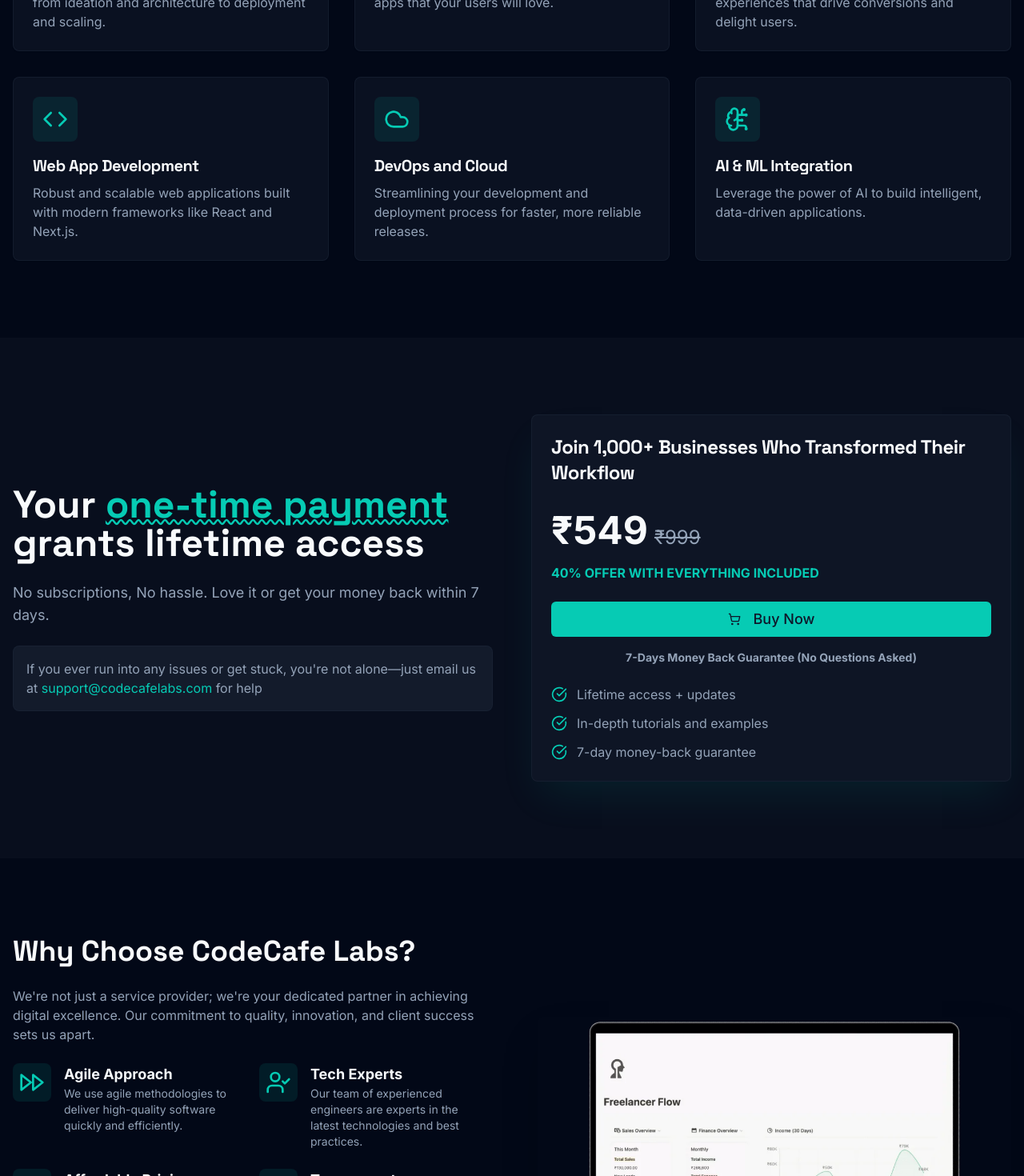
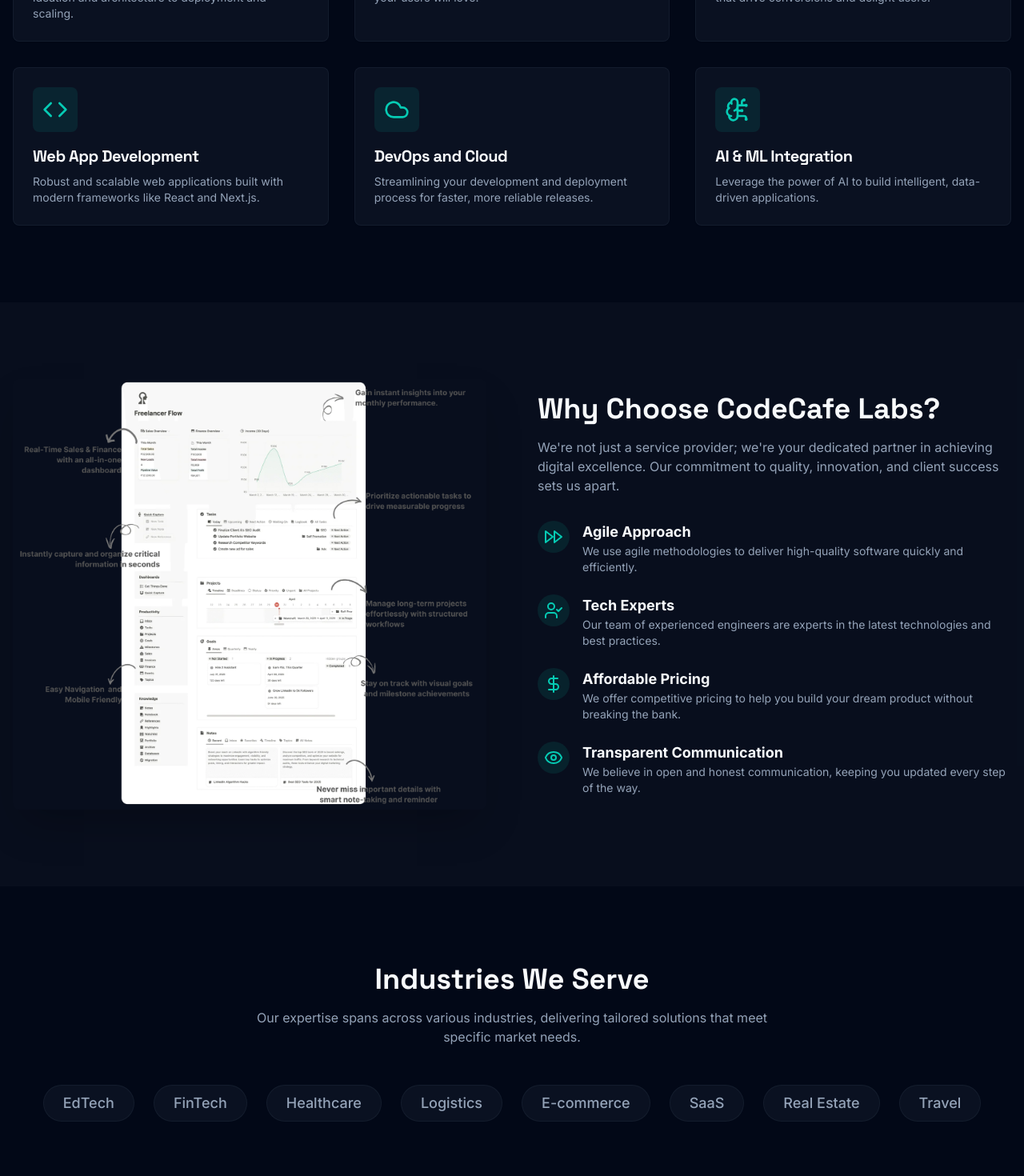
Before and after one commit to CodeCafeLab/launchkit_landingpage, a Next.js app: page / in a window 1280 px wide. Shown: the part 1330-2800 px from the top of the page at 80% size. Built offline with nearby package versions, Linux system fonts and the light colour scheme; what @genkit-ai/googleai, genkit would draw is missing.

Commit message:
Please enhance the UI of this page by improving the layout and data alig

```diff
--- a/src/app/page.tsx
+++ b/src/app/page.tsx
@@ -1,3 +1,4 @@
+
 "use client";
 
 import React, { useState } from "react";
@@ -63,12 +64,10 @@
 ];
 
 const whyChooseUs = [
-  { icon: <FastForward className="h-8 w-8 text-primary" />, title: "Agile Approach", description: "We use agile methodologies to deliver high-quality software quickly and efficiently." },
-  { icon: <UserCheck className="h-8 w-8 text-primary" />, title: "Tech Experts", description: "Our team of experienced engineers are experts in the latest technologies and best practices." },
-  { icon: <DollarSign className="h-8 w-8 text-primary" />, title: "Affordable Pricing", description: "We offer competitive pricing to help you build your dream product without breaking the bank." },
-  { icon: <Eye className="h-8 w-8 text-primary" />, title: "Transparent Communication", description: "We believe in open and honest communication, keeping you updated every step of the way." },
-  { icon: <Scaling className="h-8 w-8 text-primary" />, title: "Scalable Solutions", description: "We build solutions that can grow with your business, ensuring long-term success." },
-  { icon: <Server className="h-8 w-8 text-primary" />, title: "Dedicated Support", description: "Our team is here to support you, providing maintenance and assistance whenever you need it." },
+  { icon: <FastForward className="h-6 w-6 text-primary" />, title: "Agile Approach", description: "We use agile methodologies to deliver high-quality software quickly and efficiently." },
+  { icon: <UserCheck className="h-6 w-6 text-primary" />, title: "Tech Experts", description: "Our team of experienced engineers are experts in the latest technologies and best practices." },
+  { icon: <DollarSign className="h-6 w-6 text-primary" />, title: "Affordable Pricing", description: "We offer competitive pricing to help you build your dream product without breaking the bank." },
+  { icon: <Eye className="h-6 w-6 text-primary" />, title: "Transparent Communication", description: "We believe in open and honest communication, keeping you updated every step of the way." },
 ];
 
 const techStack = [
@@ -101,7 +100,6 @@
   { q: "How long will it take to build my app?", a: "Timelines vary based on project complexity. A simple MVP might take 2-3 months, while a more feature-rich application could take 6 months or longer. We'll provide a detailed project timeline upfront." },
   { q: "Do you offer post-launch support?", a: "Yes, we offer ongoing support and maintenance packages to ensure your application runs smoothly and stays up-to-date with the latest security patches and technology updates." },
   { q: "Can you work with my existing team?", a: "Absolutely. We are happy to collaborate with your in-house team to augment your existing capabilities and ensure a smooth project delivery." },
-  { q: "What makes CodeCafe Labs different from other agencies?", a: "Our key differentiators are our deep technical expertise, our commitment to transparent communication, and our focus on building long-term partnerships. We don't just build software; we build solutions that drive business growth." }
 ];
 
 export default function Home() {
@@ -148,9 +146,9 @@
 
   const navLinks = [
     { name: 'Services', href: '#services' },
-    { name: 'Pricing', href: '#payment' },
     { name: 'Why Us', href: '#why-us' },
     { name: 'Testimonials', href: '#testimonials' },
+    { name: 'Contact', href: '#contact' },
     { name: 'FAQ', href: '#faq' },
   ];
 
@@ -224,7 +222,7 @@
             <h3 className="text-center text-muted-foreground text-lg mb-8">Trusted by 100+ Clients Across India</h3>
             <div className="flex flex-wrap justify-center items-center gap-x-12 gap-y-6 opacity-60 grayscale">
               {[1, 2, 3, 4, 5, 6].map(i => (
-                <Image key={i} src={client} alt={`Client Logo ${i}`} width={120} height={60} data-ai-hint="company logo" />
+                <Image key={i} src={client} alt={`Client Logo ${i}`} width={120} height={40} className="object-contain" data-ai-hint="company logo" />
               ))}
             </div>
           </div>
@@ -243,10 +241,115 @@
                     {service.icon}
                   </div>
                   <CardTitle className="font-headline text-xl mb-2">{service.title}</CardTitle>
-                  <CardContent className="p-0 text-muted-foreground">{service.description}</CardContent>
+                  <CardDescription className="p-0 text-muted-foreground">{service.description}</CardDescription>
                 </Card>
               ))}
             </div>
+          </div>
+        </section>
+
+        <section className="w-full py-16 md:py-24 bg-secondary/20" id="why-us">
+          <div className="container mx-auto px-4">
+            <div className="grid lg:grid-cols-2 gap-16 items-center">
+              <div>
+                <Image src={image4} alt="Why Choose Us" width={600} height={600} className="rounded-lg shadow-2xl" data-ai-hint="team working" />
+              </div>
+              <div className="space-y-8">
+                <div className="text-left space-y-4">
+                    <h2 className="text-3xl md:text-4xl font-bold font-headline">Why Choose CodeCafe Labs?</h2>
+                    <p className="text-muted-foreground max-w-2xl">We're not just a service provider; we're your dedicated partner in achieving digital excellence. Our commitment to quality, innovation, and client success sets us apart.</p>
+                </div>
+                <div className="space-y-6">
+                  {whyChooseUs.map(item => (
+                    <div key={item.title} className="flex items-start gap-4">
+                      <div className="p-2 bg-primary/10 rounded-full flex-shrink-0">{item.icon}</div>
+                      <div>
+                        <h4 className="font-semibold text-lg">{item.title}</h4>
+                        <p className="text-sm text-muted-foreground">{item.description}</p>
+                      </div>
+                    </div>
+                  ))}
+                </div>
+              </div>
+            </div>
+          </div>
+        </section>
+
+        <section className="w-full py-16 md:py-24" id="industries">
+          <div className="container mx-auto px-4">
+            <div className="text-center space-y-4 mb-12">
+              <h2 className="text-3xl md:text-4xl font-bold font-headline">Industries We Serve</h2>
+              <p className="text-muted-foreground max-w-2xl mx-auto">Our expertise spans across various industries, delivering tailored solutions that meet specific market needs.</p>
+            </div>
+            <div className="flex flex-wrap justify-center items-center gap-4 md:gap-6">
+              {industries.map(industry => (
+                <div key={industry} className="py-2 px-6 bg-secondary/30 border border-border/50 rounded-full text-lg font-medium text-muted-foreground transition-all hover:bg-primary/10 hover:text-primary">
+                  {industry}
+                </div>
+              ))}
+            </div>
+          </div>
+        </section>
+
+        <section className="w-full py-16 md:py-24 bg-secondary/20" id="tech-stack">
+            <div className="container mx-auto px-4">
+                <div className="text-center space-y-4 mb-12">
+                    <h2 className="text-3xl md:text-4xl font-bold font-headline">Our Tech Stack</h2>
+                    <p className="text-muted-foreground max-w-2xl mx-auto">We use a modern, robust, and scalable tech stack to build world-class applications.</p>
+                </div>
+                <div className="flex flex-wrap justify-center items-center gap-x-12 gap-y-8">
+                    {techStack.map(tech => (
+                        <div key={tech.name} className="group flex flex-col items-center gap-3 text-center w-24">
+                            <div className="grayscale group-hover:grayscale-0 transition-all duration-300">
+                                <Image src={tech.icon} alt={`${tech.name} logo`} width={48} height={48} className="object-contain" data-ai-hint={tech.hint} />
+                            </div>
+                            <p className="text-sm font-medium text-muted-foreground group-hover:text-primary transition-colors duration-300">{tech.name}</p>
+                        </div>
+                    ))}
+                </div>
+            </div>
+        </section>
+
+        <section className="w-full py-16 md:py-24" id="testimonials">
+          <div className="container mx-auto px-4">
+            <div className="text-center space-y-4 mb-12">
+              <h2 className="text-3xl md:text-4xl font-bold font-headline">What Our Clients Say</h2>
+              <p className="text-muted-foreground max-w-2xl mx-auto">Real stories from businesses we've helped empower.</p>
+            </div>
+            <Carousel
+              opts={{
+                align: "start",
+                loop: true,
+              }}
+              className="w-full"
+            >
+              <CarouselContent>
+                {testimonials.map((testimonial, index) => (
+                  <CarouselItem key={index} className="md:basis-1/2 lg:basis-1/3">
+                    <div className="p-1 h-full">
+                      <Card className="bg-secondary/30 border-border/50 h-full flex flex-col">
+                        <CardContent className="p-6 flex flex-col items-start text-left flex-grow">
+                            <Star className="w-5 h-5 text-yellow-400 mb-4" />
+                            <p className="italic text-foreground mb-6 flex-grow">"{testimonial.quote}"</p>
+                          <div className="flex items-center gap-4">
+                            <Avatar>
+                              <AvatarImage src={testimonial.avatar} alt={testimonial.name} data-ai-hint={testimonial.hint} />
+                              <AvatarFallback>{testimonial.name.charAt(0)}</AvatarFallback>
+                            </Avatar>
+                            <div>
+                              <p className="font-semibold">{testimonial.name}</p>
+                              <p className="text-sm text-muted-foreground">{testimonial.company}</p>
+                            </div>
+                          </div>
+                        </CardContent>
+                      </Card>
+                    </div>
+                  </CarouselItem>
+                ))}
+              </CarouselContent>
+              <CarouselPrevious />
+              <CarouselNext />
+            </Carousel>
           </div>
         </section>
 
@@ -301,128 +404,12 @@
           </div>
         </section>
 
-
-        <section className="w-full py-16 md:py-24" id="why-us">
-          <div className="container mx-auto px-4">
-            <div className="grid lg:grid-cols-2 gap-16 items-center">
-              <div className="space-y-6">
-                <h2 className="text-3xl md:text-4xl font-bold font-headline">Why Choose CodeCafe Labs?</h2>
-                <p className="text-muted-foreground">We're not just a service provider; we're your dedicated partner in achieving digital excellence. Our commitment to quality, innovation, and client success sets us apart.</p>
-                <div className="grid gap-6 sm:grid-cols-2">
-                  {whyChooseUs.map(item => (
-                    <div key={item.title} className="flex items-start gap-4">
-                      <div className="p-2 bg-primary/10 rounded-lg flex-shrink-0">{item.icon}</div>
-                      <div>
-                        <h4 className="font-semibold text-lg">{item.title}</h4>
-                        <p className="text-sm text-muted-foreground">{item.description}</p>
-                      </div>
-                    </div>
-                  ))}
-                </div>
-              </div>
-              <div>
-                <Image src={image3} alt="Team discussing project" width={600} height={450} className="rounded-lg shadow-2xl" data-ai-hint="team collaboration" />
-              </div>
-            </div>
-          </div>
-        </section>
-
-        <section>
-          <div className="container mx-auto px-4 flex justify-center items-center">
-            <Image src={image2} alt="Team discussing project" width={600} height={450} className="rounded-lg shadow-2xl" data-ai-hint="team collaboration" />
-          </div>
-        </section>
-
-        <section className="w-full py-16 md:py-24 bg-secondary/20" id="tech-stack">
-            <div className="container mx-auto px-4">
-                <div className="text-center space-y-4 mb-12">
-                    <h2 className="text-3xl md:text-4xl font-bold font-headline">Our Tech Stack</h2>
-                    <p className="text-muted-foreground max-w-2xl mx-auto">We use a modern, robust, and scalable tech stack to build world-class applications.</p>
-                </div>
-                <div className="flex flex-wrap justify-center items-center gap-x-12 gap-y-8">
-                    {techStack.map(tech => (
-                        <div key={tech.name} className="group flex flex-col items-center gap-3 text-center w-24">
-                            <div className="grayscale group-hover:grayscale-0 transition-all duration-300">
-                                <Image src={tech.icon} alt={`${tech.name} logo`} width={40} height={40} data-ai-hint={tech.hint} />
-                            </div>
-                            <p className="text-sm font-medium text-muted-foreground group-hover:text-primary transition-colors duration-300">{tech.name}</p>
-                        </div>
-                    ))}
-                </div>
-            </div>
-        </section>
-
-        <section className="w-full py-16 md:py-24" id="industries">
-          <div className="container mx-auto px-4">
-            <div className="text-center space-y-4 mb-12">
-              <h2 className="text-3xl md:text-4xl font-bold font-headline">We’ve Worked With</h2>
-              <p className="text-muted-foreground max-w-2xl mx-auto">Our expertise spans across various industries, delivering tailored solutions that meet specific market needs.</p>
-            </div>
-            <div className="flex flex-wrap justify-center items-center gap-4 md:gap-6">
-              {industries.map(industry => (
-                <div key={industry} className="py-2 px-6 bg-secondary/30 border border-border/50 rounded-full text-lg font-medium text-muted-foreground transition-all hover:bg-primary/10 hover:text-primary">
-                  {industry}
-                </div>
-              ))}
-            </div>
-          </div>
-        </section>
-
-
-        <section className="w-full py-16 md:py-24 bg-secondary/20" id="testimonials">
-          <div className="container mx-auto px-4">
-            <div className="text-center space-y-4 mb-12">
-              <h2 className="text-3xl md:text-4xl font-bold font-headline">What Our Clients Say</h2>
-              <p className="text-muted-foreground max-w-2xl mx-auto">Real stories from businesses we've helped empower.</p>
-            </div>
-            <Carousel
-              opts={{
-                align: "start",
-                loop: true,
-              }}
-              className="w-full"
-            >
-              <CarouselContent>
-                {testimonials.map((testimonial, index) => (
-                  <CarouselItem key={index} className="md:basis-1/2 lg:basis-1/3">
-                    <div className="p-1 h-full">
-                      <Card className="bg-secondary/30 border-border/50 h-full flex flex-col">
-                        <CardContent className="p-6 flex flex-col items-start text-left flex-grow">
-                          <p className="italic text-foreground mb-6 flex-grow">"{testimonial.quote}"</p>
-                          <div className="flex items-center gap-4">
-                            <Avatar>
-                              <AvatarImage src={testimonial.avatar} alt={testimonial.name} data-ai-hint={testimonial.hint} />
-                              <AvatarFallback>{testimonial.name.charAt(0)}</AvatarFallback>
-                            </Avatar>
-                            <div>
-                              <p className="font-semibold">{testimonial.name}</p>
-                              <p className="text-sm text-muted-foreground">{testimonial.company}</p>
-                            </div>
-                          </div>
-                        </CardContent>
-                      </Card>
-                    </div>
-                  </CarouselItem>
-                ))}
-              </CarouselContent>
-              <CarouselPrevious />
-              <CarouselNext />
-            </Carousel>
-          </div>
-        </section>
-
-        <section>
-          <div className="container mx-auto px-4 flex justify-center items-center">
-            <Image src={image1} alt="Team discussing project" width={600} height={450} className="rounded-lg shadow-2xl" data-ai-hint="team collaboration" />
-          </div>
-        </section>
-
         <section className="w-full py-16 md:py-24" id="contact">
           <div className="container mx-auto px-4">
             <div className="grid lg:grid-cols-2 gap-16 items-center bg-secondary/20 p-8 md:p-12 rounded-lg border-border/50">
               <div className="space-y-6">
-                <h2 className="text-3xl md:text-4xl font-bold font-headline">Have a different need?</h2>
-                <p className="text-muted-foreground">Let's discuss your custom project. Fill out the form, and our team will get back to you within 24 hours to schedule your free, no-obligation consultation.</p>
+                <h2 className="text-3xl md:text-4xl font-bold font-headline">Ready to Build with CodeCafe Labs?</h2>
+                <p className="text-muted-foreground">Let's discuss your project over a free demo call. Fill out the form, and our team will get back to you within 24 hours.</p>
                 <div className="border-t border-border/50 pt-6 space-y-4">
                   <div className="flex items-center gap-4 text-muted-foreground"><CheckCircle className="h-5 w-5 text-primary" /> Submit the form with your project idea.</div>
                   <div className="flex items-center gap-4 text-muted-foreground"><CheckCircle className="h-5 w-5 text-primary" /> We'll email you to schedule a demo call.</div>
@@ -483,14 +470,30 @@
           </div>
         </section>
 
+        <section className="w-full py-16 md:py-24 text-center">
+            <div className="container mx-auto px-4 space-y-8">
+                 <Image src={image1} alt="Team discussing project" width={600} height={450} className="rounded-lg shadow-2xl mx-auto" data-ai-hint="team collaboration" />
+                 <Image src={image2} alt="App Screenshot" width={600} height={450} className="rounded-lg shadow-2xl mx-auto" data-ai-hint="app screenshot" />
+                 <Image src={image3} alt="Code snippet" width={600} height={450} className="rounded-lg shadow-2xl mx-auto" data-ai-hint="code on screen" />
+            </div>
+        </section>
+
       </main>
 
       <footer className="w-full bg-secondary/20 border-t border-border/50">
         <div className="container mx-auto px-4 py-8">
-          <div className="grid md:grid-cols-3 gap-8 text-center md:text-left">
-            <div>
+          <div className="grid md:grid-cols-4 gap-8 text-center md:text-left">
+            <div className="md:col-span-1">
               <h4 className="font-semibold text-lg mb-4">About CodeCafe Labs</h4>
               <p className="text-sm text-muted-foreground">We are a team of passionate developers and designers dedicated to building exceptional digital experiences that drive business growth.</p>
+            </div>
+            <div>
+              <h4 className="font-semibold text-lg mb-4">Quick Links</h4>
+                <ul className="space-y-2">
+                    {navLinks.map(link => (
+                        <li key={link.href}><a href={link.href} className="text-sm text-muted-foreground hover:text-primary">{link.name}</a></li>
+                    ))}
+                </ul>
             </div>
             <div>
               <h4 className="font-semibold text-lg mb-4">Contact</h4>
--- a/src/components/ui/card.tsx
+++ b/src/components/ui/card.tsx
@@ -1,3 +1,4 @@
+
 import * as React from "react"
 
 import { cn } from "@/lib/utils"
@@ -30,10 +31,10 @@
 CardHeader.displayName = "CardHeader"
 
 const CardTitle = React.forwardRef<
-  HTMLDivElement,
-  React.HTMLAttributes<HTMLDivElement>
+  HTMLParagraphElement,
+  React.HTMLAttributes<HTMLHeadingElement>
 >(({ className, ...props }, ref) => (
-  <div
+  <h3
     ref={ref}
     className={cn(
       "text-2xl font-semibold leading-none tracking-tight",
@@ -45,10 +46,10 @@
 CardTitle.displayName = "CardTitle"
 
 const CardDescription = React.forwardRef<
-  HTMLDivElement,
-  React.HTMLAttributes<HTMLDivElement>
+  HTMLParagraphElement,
+  React.HTMLAttributes<HTMLParagraphElement>
 >(({ className, ...props }, ref) => (
-  <div
+  <p
     ref={ref}
     className={cn("text-sm text-muted-foreground", className)}
     {...props}
```
